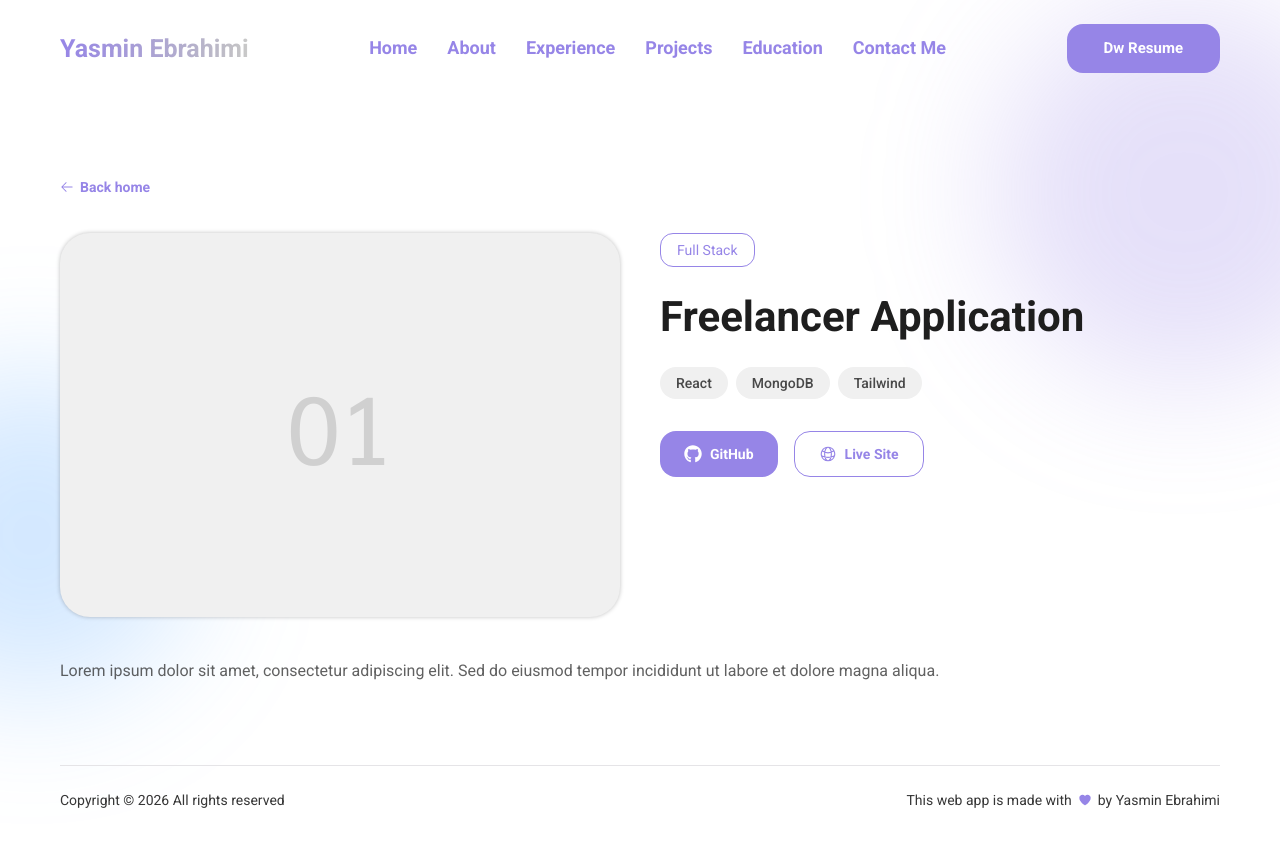
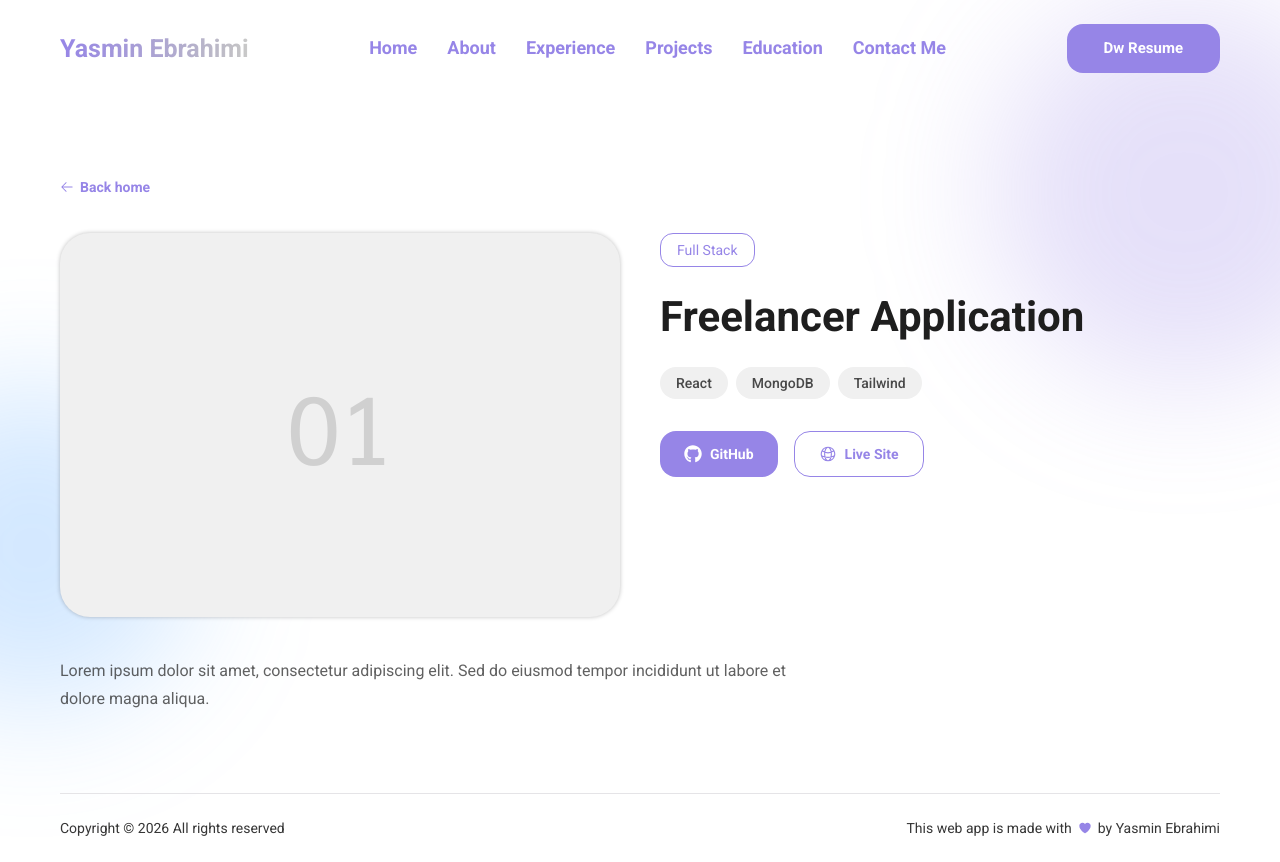
Before and after one commit to yasminebrahimi/yasmin_ebrahimi_portfolio, a React (Vite) app: page /projects/1 in a window 1280 px wide. Before the commit the page ends 834 px from the top, so only its background shows below. Built offline with nearby package versions, Linux system fonts and the light colour scheme.

Commit message:
Polish portfolio project details

```diff
--- a/src/components/ProjectCard.jsx
+++ b/src/components/ProjectCard.jsx
@@ -24,7 +24,7 @@ function ProjectCard({ project }) {
           {project.title}
         </p>
 
-        <p className="h-12 w-79.25 line-clamp-2 font-sans text-[15px] font-normal leading-6 tracking-normal text-ink">
+        <p className="h-12 w-79.25 line-clamp-2 font-sans text-[15px] font-normal leading-6 tracking-normal text-ink/70">
           {project.description}
         </p>
       </div>
--- a/src/data/projects.js
+++ b/src/data/projects.js
@@ -31,8 +31,45 @@ export const projects = [
     id: "3",
     title: "Inventory Application",
     type: "React",
-    description:
-      "Lorem ipsum dolor sit amet, consectetur adipiscing elit. Sed do eiusmod tempor incididunt ut labore et dolore magna aliqua.",
+    description: `Inventory App
+
+A single-page inventory management application built with React, designed to let users organize and track products across custom categories — all without a backend, using the browser's localStorage for persistence.
+
+Overview
+
+The app solves a simple but common problem: keeping track of items you own or manage, grouped into categories you define yourself. Rather than shipping with a fixed set of categories, the app lets the user create their own (e.g., "Electronics," "Office Supplies," "Kitchen") complete with a title and description, then assign products to them as they're added. Every product records a title, a quantity, and a timestamp of when it was created, which powers the sorting functionality later on.
+
+Once products exist, the interface gives users three ways to work with their inventory at once — searching by title, sorting by newest/oldest, and filtering down to a single category — and all three can be combined simultaneously. The product list re-derives itself reactively as any of those controls change, so the displayed results are always an accurate, live intersection of the current search term, sort order, and category filter.
+
+How it works technically
+
+The app is a single-page React application with all state lifted into the root App component and passed down to child components as props — a deliberately simple architecture without a global state library, appropriate for an app of this scope. State is split into two core collections, products and categories, plus UI state for the active sort order, search term, and selected category filter.
+
+A useEffect hook re-runs a small filtering pipeline any time the underlying data or filter controls change: it filters products by whether their title includes the current search text, filters again by the selected category (if one is set), and finally sorts the result by creation date. This derived list — never the raw products state — is what actually renders, which keeps the "source of truth" data and the "currently displayed" data cleanly separated.
+
+Persistence is handled with the browser's localStorage API: both products and categories are loaded from storage on initial mount and written back to storage automatically whenever they change, so a user's inventory survives page refreshes and browser restarts without any server or database.
+
+The UI itself is built with Tailwind CSS utility classes for a clean, dark-themed layout, and is structured into focused, single-responsibility components:
+
+- NavBar — app header/branding
+- CategoryForm — a collapsible form for creating new categories
+- ProductsForm — a form for adding new products, with a category dropdown populated dynamically from existing categories
+- Filter — search input, sort dropdown, and category dropdown, all controlled from the parent
+- ProductList — renders the filtered/sorted products, resolves each product's category name for display, and supports deleting individual products
+
+Tech stack
+
+- React 19 (function components, hooks-based state management — useState, useEffect)
+- Vite for the build tooling and dev server
+- Tailwind CSS for styling
+- ESLint for code quality
+- Browser localStorage as the persistence layer (no backend/database)
+
+Notable design choices worth highlighting in a portfolio
+
+- Derived state over stored state — filtered/sorted results are computed on the fly rather than stored, avoiding state synchronization bugs.
+- Props-based data flow — a clear, one-directional flow of state and handlers from App down to presentational components, without introducing unnecessary complexity like Redux or Context for what is fundamentally a small app.
+- Zero-backend persistence — a practical use of localStorage to make the app fully functional and stateful without any server infrastructure, ideal for a lightweight personal or demo tool.`,
     tech: ["React", "Vite", "Tailwind"],
     image: projectThree,
     github: "https://github.com/yasminebrahimi/inventory_app_react",
@@ -64,8 +101,27 @@ export const projects = [
     id: "6",
     title: "Booking Hotel",
     type: "React",
-    description:
-      "Lorem ipsum dolor sit amet, consectetur adipiscing elit. Sed do eiusmod tempor incididunt ut labore et dolore magna aliqua.",
+    description: `Airbnb-Style Hotel Booking App (React)
+
+A full-featured hotel/stay browsing and booking front-end inspired by Airbnb, built with React 18 and Vite. The app combines search-driven property discovery with an interactive map and a personal "trip bookmarking" feature backed by geolocation and reverse-geocoding.
+
+Core Features
+
+- Search & Filtering — Header search bar lets users enter a destination, pick a date range (via react-date-range), and configure guest/room counts with a custom increment/decrement dropdown. Search parameters are encoded into the URL and used to query the results.
+- Property Listings — Home page and search results display hotel cards (image, location, name, price per night) pulled from a REST API, with graceful image fallback to a placeholder when a listing photo fails to load.
+- Property Detail View — Dedicated page per listing showing full details, review counts, and hero image.
+- Interactive Map — Built with react-leaflet (OpenStreetMap tiles): shows all matching listings as markers, recenters based on URL coordinates or the browser's geolocation API, and lets users click anywhere on the map to drop a pin for a new bookmark.
+- Bookmarks / Saved Trips (Protected) — Authenticated users can save locations from the map, view saved bookmarks, inspect a single bookmark, and delete entries. New bookmarks are automatically reverse-geocoded (via the BigDataCloud API) to resolve city, country, and country flag from lat/lng coordinates.
+- Authentication & Route Protection — Simple login flow with a ProtectedRoute wrapper that redirects unauthenticated users away from the bookmarks section.
+- Toast Notifications — User feedback (errors, async status) handled via react-hot-toast.
+
+Architecture & Technical Highlights
+
+- React Context + useReducer for state management across three domains: authentication, hotel listings, and bookmarks — each isolated in its own provider, avoiding prop drilling.
+- Custom Hooks: useFetch (generic data fetching with loading state), useGeoLocation (browser geolocation wrapper), useUrlLocation (reads lat/lng from URL search params), useOutsideClick (closes dropdowns on outside click).
+- React Router v6 with nested routes and layout components (AppLayout, BookmarkLayout) for shared UI shells between list/detail views.
+- Mock REST Backend — json-server serves a real Airbnb Amsterdam listings dataset (server/db.json) for hotels and a separate bookmarks collection, simulating a production API during development.
+- Axios for API calls with try/catch error handling surfaced via toast messages.`,
     tech: ["React", "Vite", "Tailwind"],
     image: projectSix,
     github: "https://github.com/yasminebrahimi/booking_hotel_app_react",
--- a/src/pages/ProjectDetail.jsx
+++ b/src/pages/ProjectDetail.jsx
@@ -4,6 +4,29 @@ import Navbar from "../components/Navbar";
 import Footer from "../components/Footer";
 import { HiArrowLeft, HiOutlineGlobeAlt } from "react-icons/hi2";
 import { FaGithub } from "react-icons/fa";
+
+function parseDescription(text) {
+  const blocks = text
+    .trim()
+    .split(/\n\s*\n/)
+    .map((block) => block.trim())
+    .filter(Boolean)
+    .map((block) => {
+      const lines = block.split("\n").map((line) => line.trim());
+      if (lines.every((line) => line.startsWith("- "))) {
+        return { type: "list", items: lines.map((line) => line.slice(2)) };
+      }
+      if (lines.length === 1 && lines[0].length < 60 && !lines[0].endsWith(".")) {
+        return { type: "heading", text: lines[0] };
+      }
+      return { type: "paragraph", text: lines.join(" ") };
+    });
+
+  // Drop a leading heading — it just restates the project title, shown above already.
+  if (blocks[0]?.type === "heading") blocks.shift();
+
+  return blocks;
+}
 
 function ProjectDetail() {
   const { projectId } = useParams();
@@ -107,9 +130,34 @@ function ProjectDetail() {
           </div>
         </div>
 
-        <p className="mt-10 text-base leading-7 text-ink/70">
-          {project.description}
-        </p>
+        <div className="mt-10 flex max-w-3xl flex-col gap-4">
+          {parseDescription(project.description).map((block, i) => {
+            if (block.type === "heading") {
+              return (
+                <h2 key={i} className="mt-4 text-xl font-bold text-ink first:mt-0">
+                  {block.text}
+                </h2>
+              );
+            }
+            if (block.type === "list") {
+              return (
+                <ul
+                  key={i}
+                  className="list-disc space-y-1.5 pl-5 text-base leading-7 text-ink/70"
+                >
+                  {block.items.map((item, j) => (
+                    <li key={j}>{item}</li>
+                  ))}
+                </ul>
+              );
+            }
+            return (
+              <p key={i} className="text-base leading-7 text-ink/70">
+                {block.text}
+              </p>
+            );
+          })}
+        </div>
       </main>
 
       <Footer />
```
